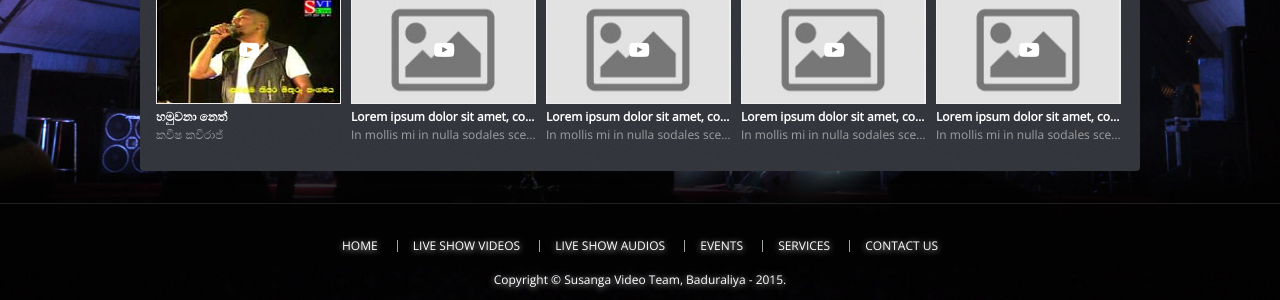
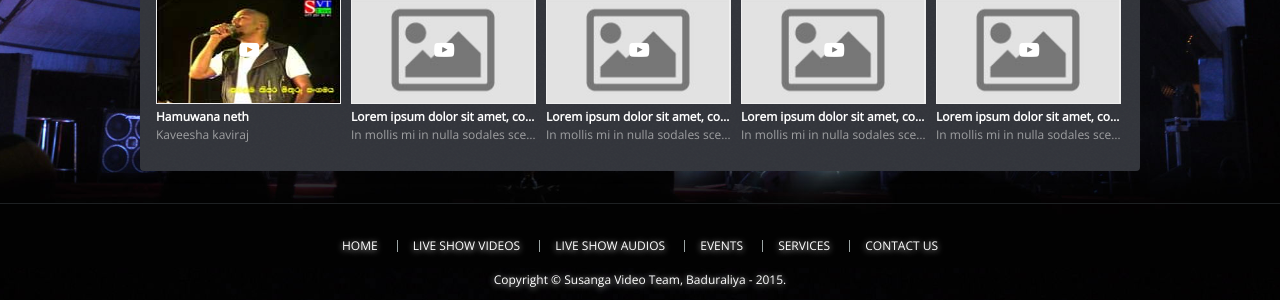
Before and after one commit to susanga/susanga.github.io, a Jekyll site: the page built from index.html, in a window 1280 px wide. Shown: the part 632-932 px from the top of the page. Built offline with Jekyll 4.4.1, drawn with Linux system fonts in a browser that asks for light colours; nearby versions of some CDN libraries; the list of posts is cut into pages by our own code.

Commit message:
Update featured-videos.json

```diff
--- a/_data/featured-videos.json
+++ b/_data/featured-videos.json
@@ -1,7 +1,7 @@
 [
   {
-    "title": "හමුවනා නෙත් ",
-    "summary": "කවීෂ කවිරාජ්",
+    "title": "Hamuwana neth",
+    "summary": "Kaveesha kaviraj",
     "href": "/2015/03/28/hamuwena-neth/",
     "thumbnail": "Hamuwana-neth.jpg"
   },
```
